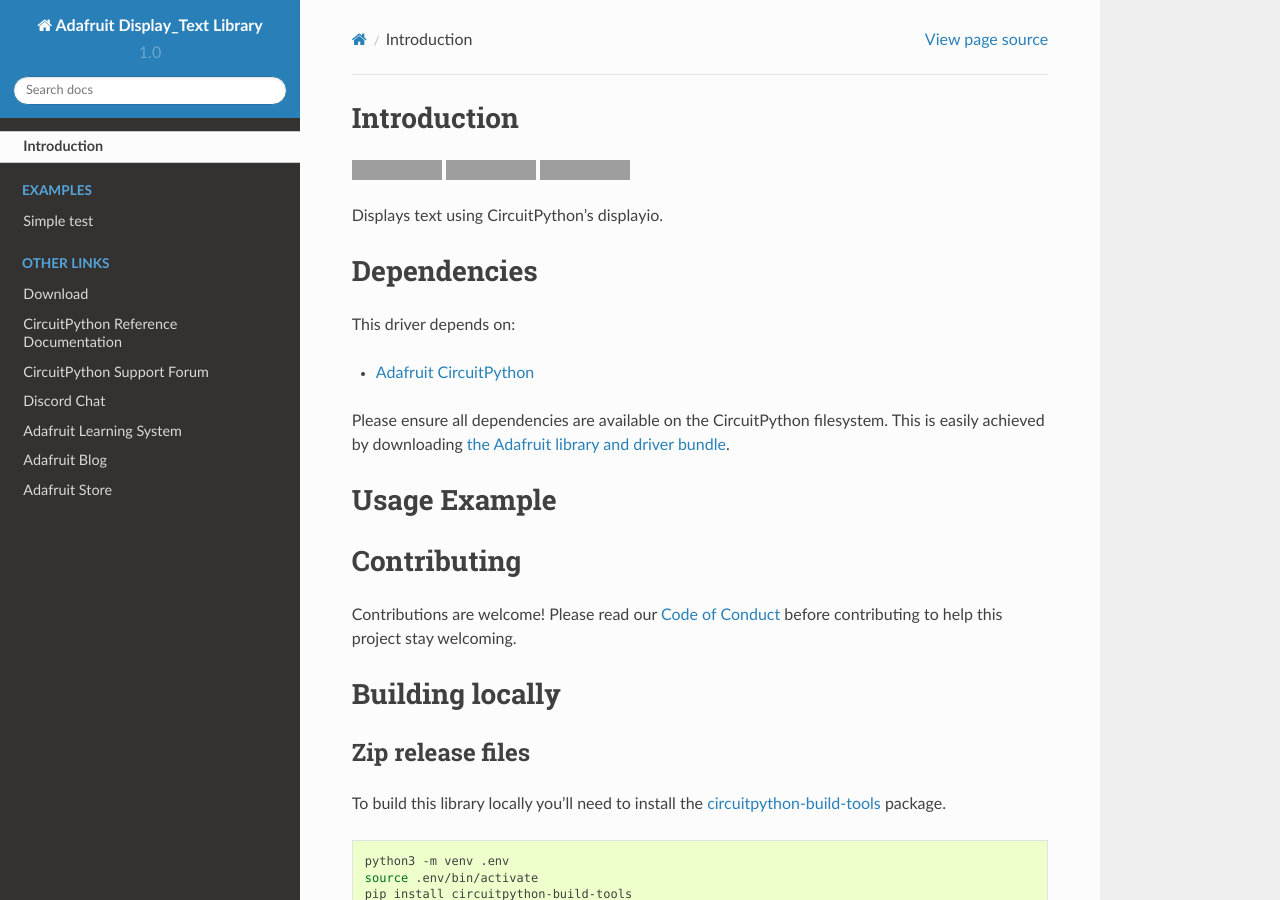
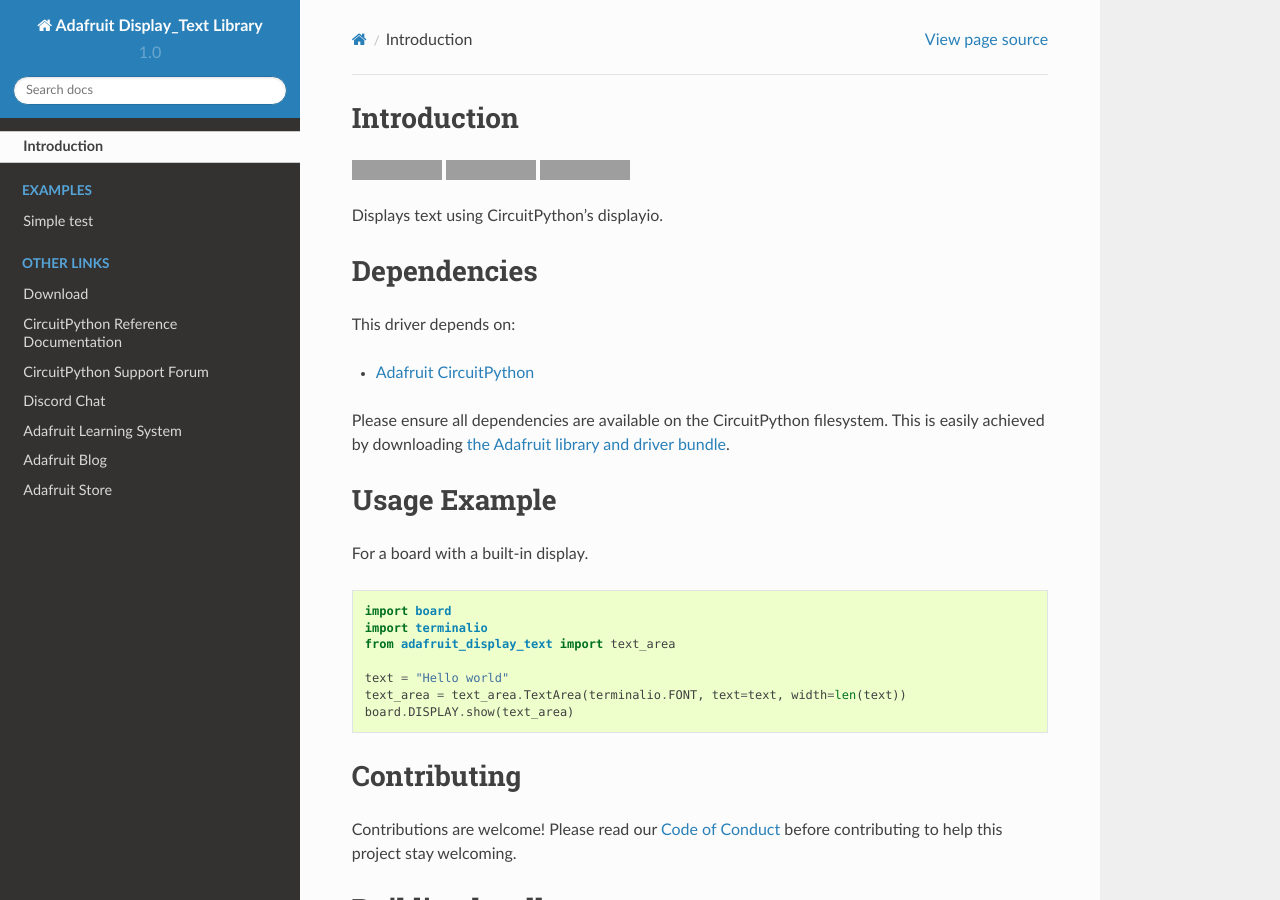
Before and after one commit to adafruit/Adafruit_CircuitPython_Display_Text, a Sphinx documentation site: the page built from docs/index.rst, in a window 1280 px wide and 900 px high. Built offline with Sphinx 7.4.7 and the Read the Docs theme 2.0.0, drawn with Linux system fonts in a browser that asks for light colours; grey boxes are pictures that could not be loaded.

```diff
--- a/README.rst
+++ b/README.rst
@@ -28,8 +28,17 @@ This is easily achieved by downloading
 Usage Example
 =============
 
+For a board with a built-in display.
+
 .. code:: python
 
+    import board
+    import terminalio
+    from adafruit_display_text import text_area
+
+    text = "Hello world"
+    text_area = text_area.TextArea(terminalio.FONT, text=text, width=len(text))
+    board.DISPLAY.show(text_area)
 
 
 Contributing
--- a/docs/api.rst
+++ b/docs/api.rst
@@ -4,5 +4,5 @@
 .. If your library file(s) are nested in a directory (e.g. /adafruit_foo/foo.py)
 .. use this format as the module name: "adafruit_foo.foo"
 
-.. automodule:: adafruit_display_text
+.. automodule:: adafruit_display_text.text_area
    :members:
--- a/docs/conf.py
+++ b/docs/conf.py
@@ -20,7 +20,7 @@ extensions = [
 # Uncomment the below if you use native CircuitPython modules such as
 # digitalio, micropython and busio. List the modules you use. Without it, the
 # autodoc module docs will fail to generate with a warning.
-# autodoc_mock_imports = ["digitalio", "busio"]
+autodoc_mock_imports = ["displayio"]
 
 
 intersphinx_mapping = {'python': ('https://docs.python.org/3.4', None),'CircuitPython': ('https://circuitpython.readthedocs.io/en/latest/', None)}
--- a/docs/index.rst
+++ b/docs/index.rst
@@ -23,14 +23,8 @@ Table of Contents
 .. toctree::
     :caption: Tutorials
 
-.. todo:: Add any Learn guide links here. If there are none, then simply delete this todo and leave
-    the toctree above for use later.
-
 .. toctree::
     :caption: Related Products
-
-.. todo:: Add any product links here. If there are none, then simply delete this todo and leave
-    the toctree above for use later.
 
 .. toctree::
     :caption: Other Links
```
Also changed, not shown: .travis.yml, 1 other file.
